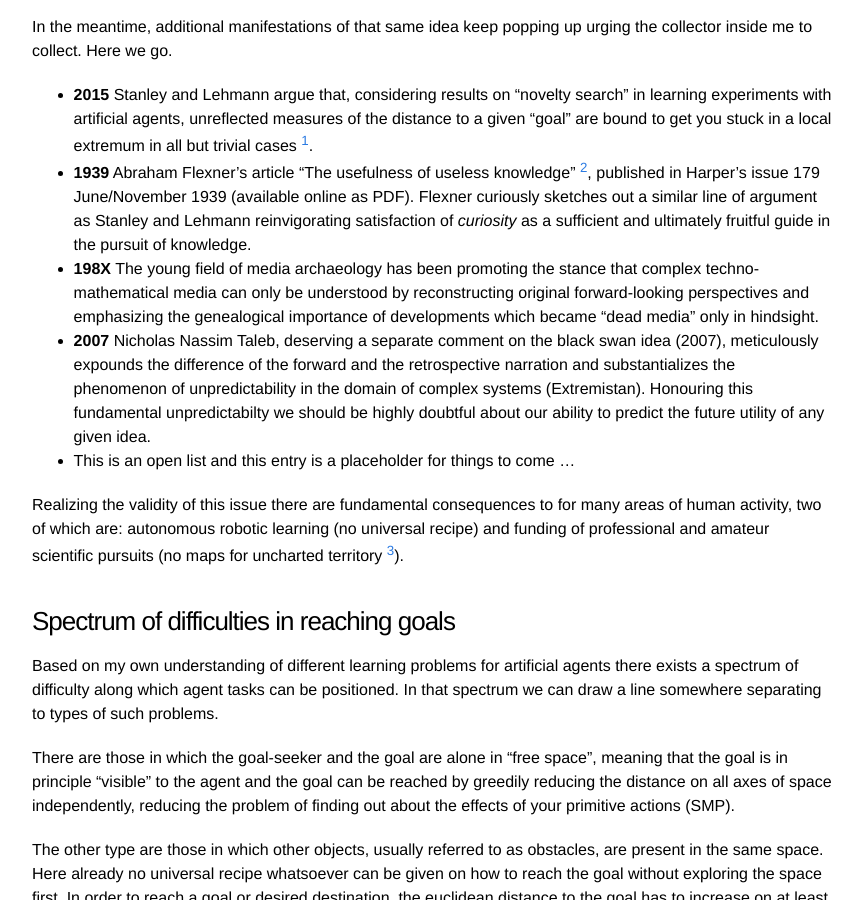
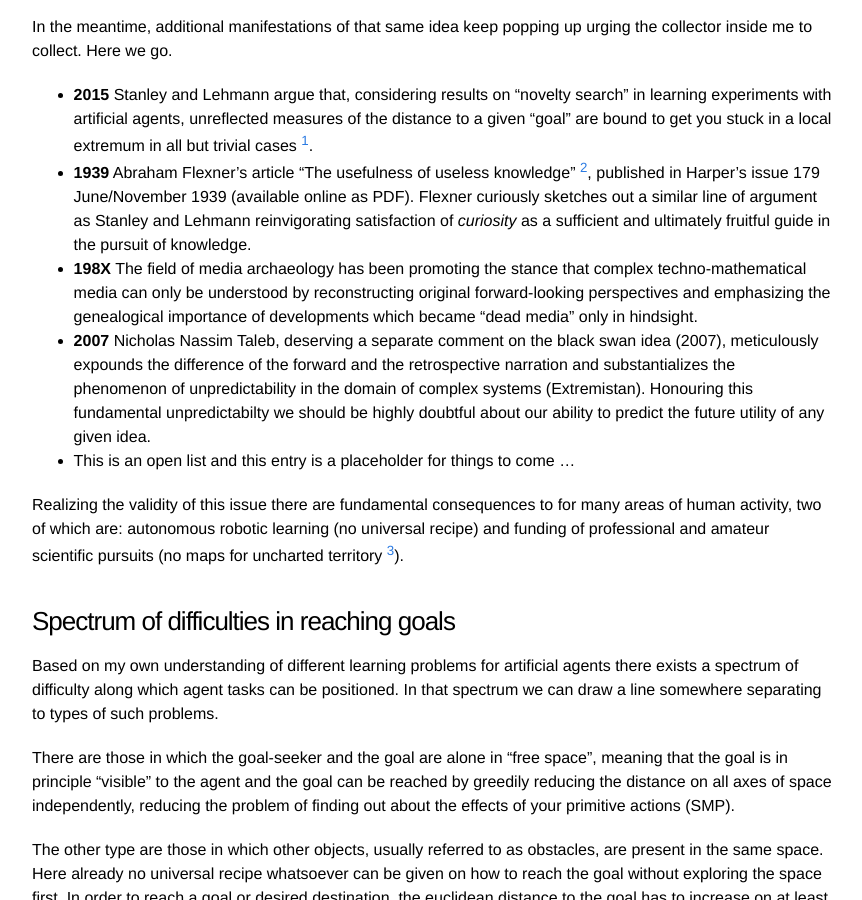
Before and after one commit to x75/x75.github.io, a Jekyll site: the page built from _posts/2016-10-06-apparent-uselessness.md, in a window 1280 px wide and 900 px high, scrolled down 561 px. Shown: the whole window, without its empty margins (208-1070 px from the left). Built offline with Jekyll 4.4.1, drawn with Linux system fonts in a browser that asks for light colours; comment, search, counter and statistics services are not loaded.

Commit message:
skip "young"

```diff
--- a/_posts/2016-10-06-apparent-uselessness.md
+++ b/_posts/2016-10-06-apparent-uselessness.md
@@ -34,7 +34,7 @@ go.
  - __1939__ Abraham Flexner's article "The usefulness of useless
    knowledge" [^2], published in Harper's issue 179 June/November 1939 (available online as PDF). Flexner curiously sketches out a similar line of argument as
    Stanley and Lehmann reinvigorating satisfaction of _curiosity_ as a sufficient and ultimately fruitful guide in the pursuit of knowledge.
- - __198X__ The young field of media archaeology has been promoting the stance
+ - __198X__ The field of media archaeology has been promoting the stance
    that complex techno-mathematical media can only be understood by
    reconstructing original forward-looking perspectives and
    emphasizing the genealogical importance of developments which
```
